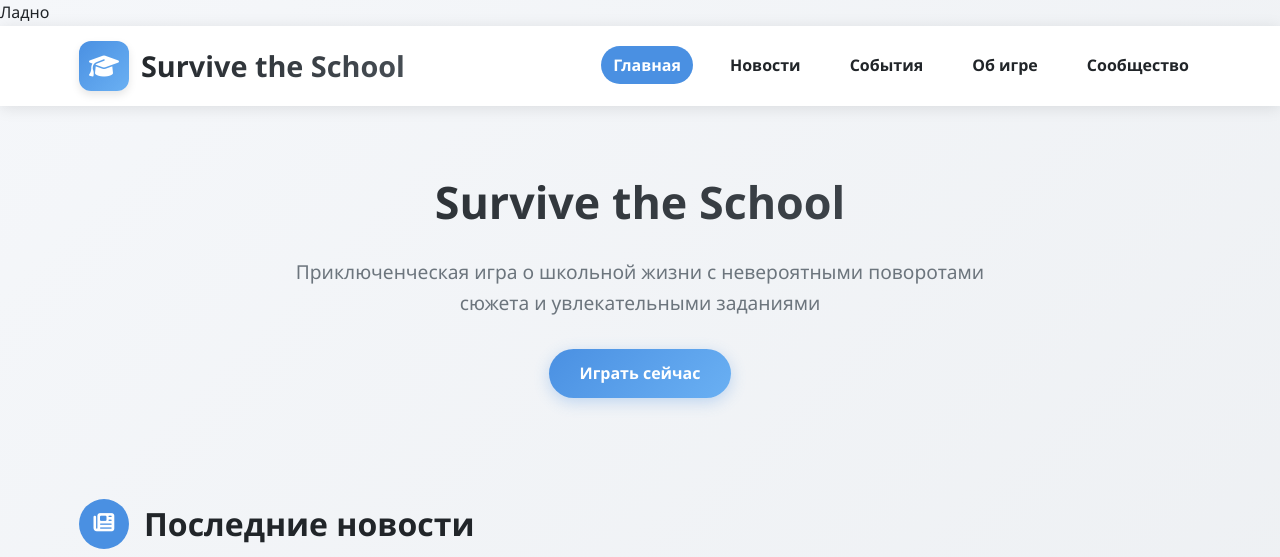
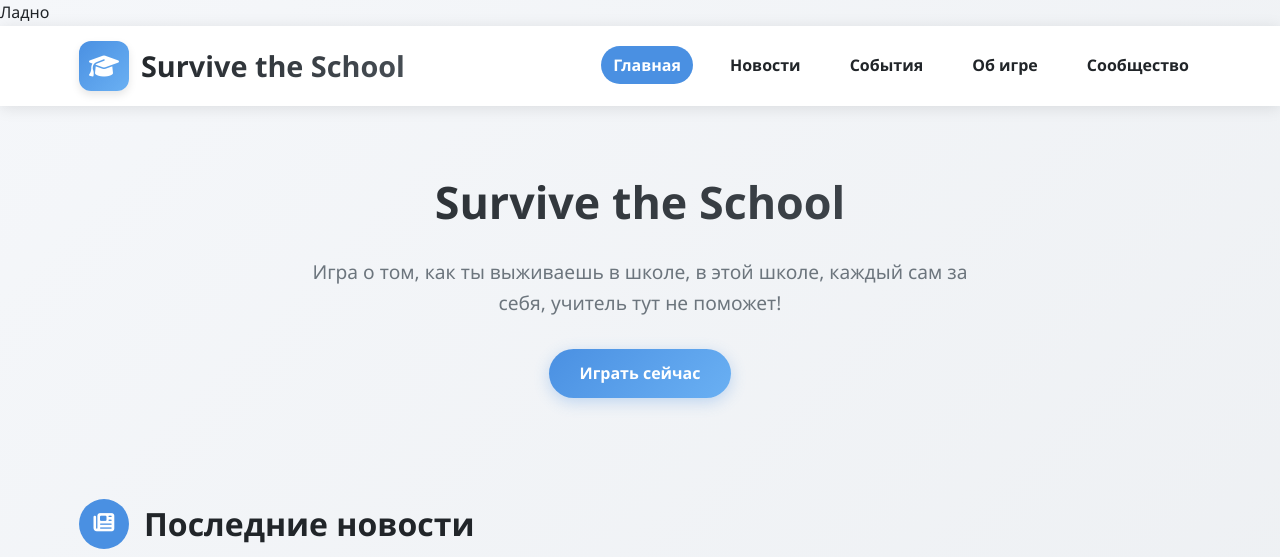
Before and after one commit to MuratAnimator/muratanimator.github.io, a plain HTML site: page stsnews.html in a window 1280 px wide. Shown: the top 557 px of the page. Drawn offline with Linux system fonts and the light colour scheme.

Commit message:
Update stsnews.html

```diff
--- a/stsnews.html
+++ b/stsnews.html
@@ -496,7 +496,7 @@
     <section class="hero">
         <div class="container">
             <h2>Survive the School</h2>
-            <p>Приключенческая игра о школьной жизни с невероятными поворотами сюжета и увлекательными заданиями</p>
+            <p>Игра о том, как ты выживаешь в школе, в этой школе, каждый сам за себя, учитель тут не поможет!</p>
             <a href="#" class="btn">Играть сейчас</a>
         </div>
     </section>
```
